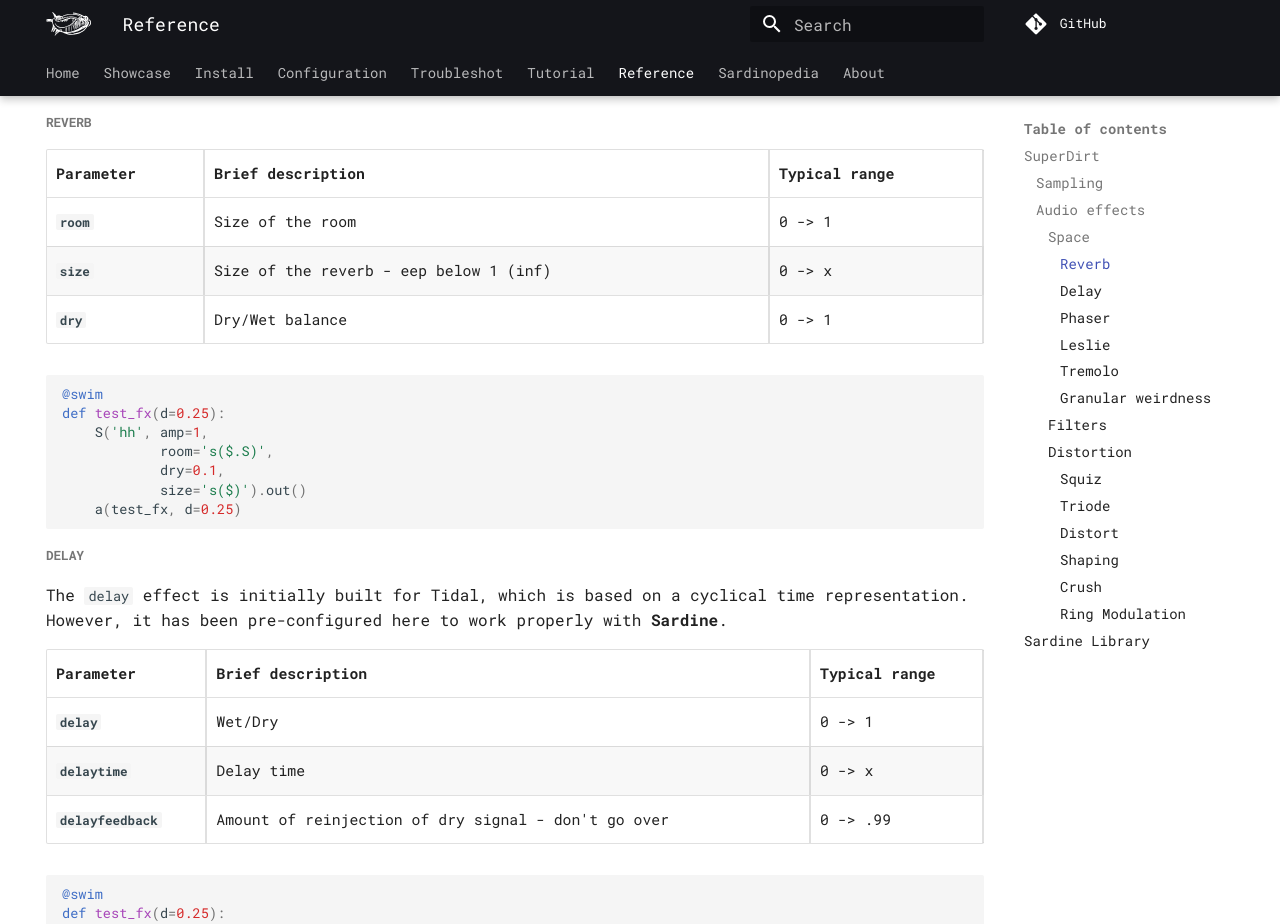
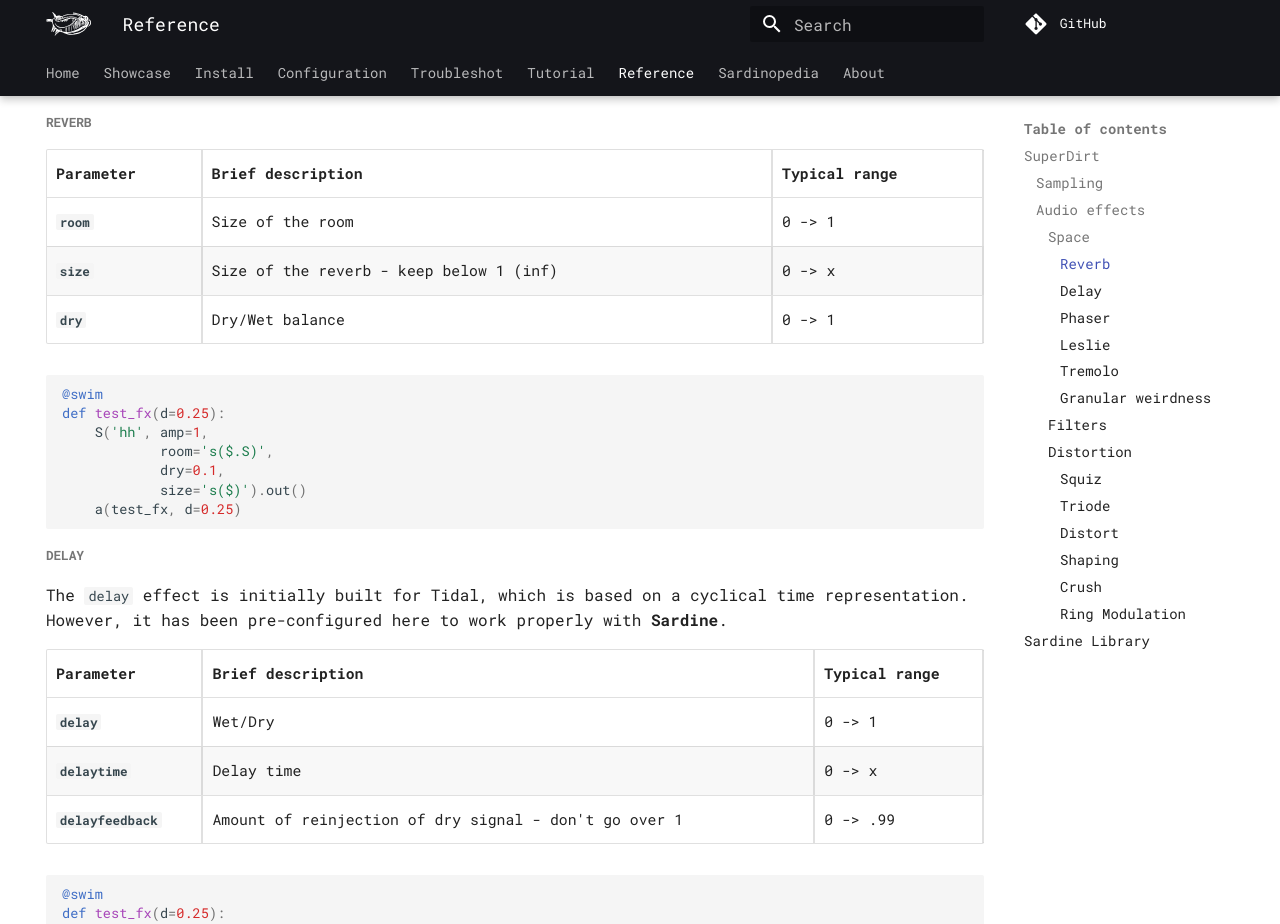
Before and after one commit to EmmaleeBonderud0325/sardine, an MkDocs documentation site: the page built from docs/reference.md, in a window 1280 px wide and 1400 px high, scrolled down 1579 px. Shown: the top 924 px of the window. Built offline with MkDocs 1.6.1 and Material for MkDocs 9.7.7, drawn with Linux system fonts in a browser that asks for light colours; comment, search, counter and statistics services are not loaded.

Commit message:
layout edits

````diff
--- a/docs/reference.md
+++ b/docs/reference.md
@@ -88,7 +88,7 @@
 | Parameter         | Brief description                                          | Typical range|
 |-------------------|------------------------------------------------------------|--------------|
 |**`room`**         |Size of the room                                            |0 -> 1        |
-|**`size`**         |Size of the reverb - eep below 1 (inf)                      |0 -> x        |
+|**`size`**         |Size of the reverb - keep below 1 (inf)                     |0 -> x        |
 |**`dry`**          |Dry/Wet balance                                             |0 -> 1        |
 
 ```python
@@ -109,7 +109,7 @@
 |-------------------|------------------------------------------------------------|--------------|
 |**`delay`**        |Wet/Dry                                                     |0 -> 1        |
 |**`delaytime`**    |Delay time                                                  |0 -> x        |
-|**`delayfeedback`**|Amount of reinjection of dry signal - don't go over         |0 -> .99      |
+|**`delayfeedback`**|Amount of reinjection of dry signal - don't go over 1       |0 -> .99      |
 
 
 ```python
@@ -201,12 +201,12 @@
 #### Filters
 
 | Parameter         | Brief description                                          | Typical range|
-|-------------------|------------------------------------------------------------|------------------|
-|**`cutoff`**       |Low-pass filter cutoff frequency (in hertz)                 |0 -> x  us. >2Khz |
+|-------------------|------------------------------------------------------------|-------------------|
+|**`cutoff`**       |Low-pass filter cutoff frequency (in hertz)                 |0 -> x  us. >2Khz  |
 |**`hcutoff`**      |High-pass filter cutoff frequency (in hertz)                |0 -> x  us. < 500hz|
-|**`bandf`**        |Bandpass filter cutoff frequency (in hertz)                 |0 -> x          |
-|**`resonance`**    |Filter resonance                                            |0 -> 1          |
-|**`bandqf`**       |Bandpass resonance                                          |0 -> x          |
+|**`bandf`**        |Bandpass filter cutoff frequency (in hertz)                 |0 -> x             |
+|**`resonance`**    |Filter resonance                                            |0 -> 1             |
+|**`bandqf`**       |Bandpass resonance                                          |0 -> x             |
 
 ```python
 @swim
````
